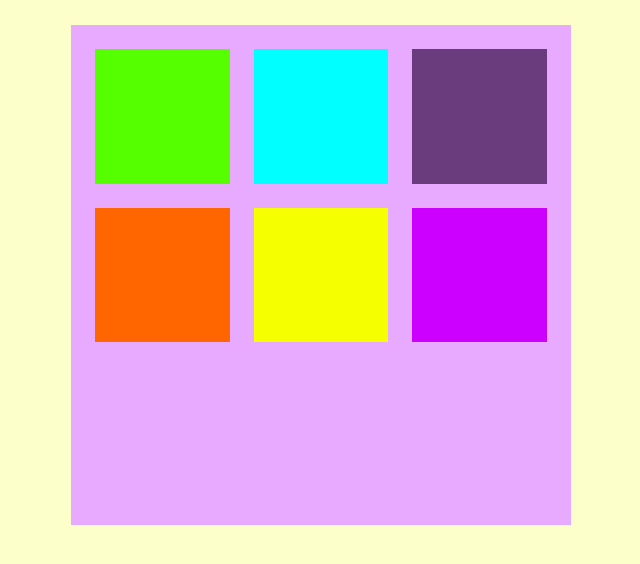
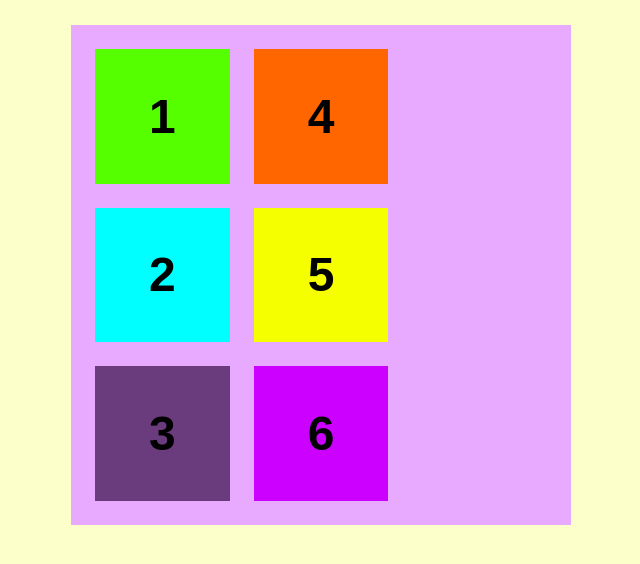
Before and after one commit to Gjbfxta/CCS-Grid, a plain HTML site: page index.html in a window 1280 px wide. Shown: the whole page, without its empty margins (319-959 px from the left). Drawn offline with Linux system fonts and the light colour scheme.

Commit message:
se trabajo auto-flow

```diff
--- a/index.html
+++ b/index.html
@@ -9,12 +9,12 @@
 
 <body>
   <div class="container">
-    <div class="item-1"></div>
-    <div class="item-2"></div>
-    <div class="item-3"></div>
-    <div class="item-4"></div>
-    <div class="item-5"></div>
-    <div class="item-6"></div>
+    <div class="item-1">1</div>
+    <div class="item-2">2</div>
+    <div class="item-3">3</div>
+    <div class="item-4">4</div>
+    <div class="item-5">5</div>
+    <div class="item-6">6</div>
   </div>
 </body>
 
--- a/style.css
+++ b/style.css
@@ -16,10 +16,13 @@ body {
   display: grid;
   grid-template-columns: repeat(3, 1fr);
   grid-template-rows: repeat(3, 1fr);
-  gap: 24px; /* define el espacio entre filas y columnas */
-  /* row-gap: 48px;define el espacio entre las filas */
-  /*column-gap: 12px;  define el espacio entre las columnas */
+  grid-auto-flow: row;
+  grid-auto-flow: column;
+  gap: 24px;
 
+
+  /*direction: ltr;
+   Esta propiedad cambia el flujo de grit no pertenece a CSS grid */
 
   width: 500px;
   height: 500px;
@@ -28,22 +31,63 @@ body {
 
   background-color: rgb(232, 170, 255);
 }
-.item-1{
-background-color: rgb(85, 255, 0);
+
+.item-1 {
+  background-color: rgb(85, 255, 0);
+  font-size: 48px;
+  font-weight: bold;
+  display: flex;
+  justify-content: center;
+  align-items: center;
+
 }
 
-.item-2{
+.item-2 {
   background-color: aqua;
+  font-size: 48px;
+  font-weight: bold;
+  display: flex;
+  justify-content: center;
+  align-items: center;
+
 }
-.item-3{
- background-color: rgb(106, 59, 125);
+
+.item-3 {
+  background-color: rgb(106, 59, 125);
+  font-size: 48px;
+  font-weight: bold;
+  display: flex;
+  justify-content: center;
+  align-items: center;
+
 }
-.item-4{
+
+.item-4 {
   background-color: rgb(255, 102, 0);
+  font-size: 48px;
+  font-weight: bold;
+  display: flex;
+  justify-content: center;
+  align-items: center;
+
 }
-.item-5{
+
+.item-5 {
   background-color: rgb(246, 255, 0);
+  font-size: 48px;
+  font-weight: bold;
+  display: flex;
+  justify-content: center;
+  align-items: center;
+
 }
-.item-6{
+
+.item-6 {
   background-color: rgb(204, 0, 255);
+  font-size: 48px;
+  font-weight: bold;
+  display: flex;
+  justify-content: center;
+  align-items: center;
+
 }
```
